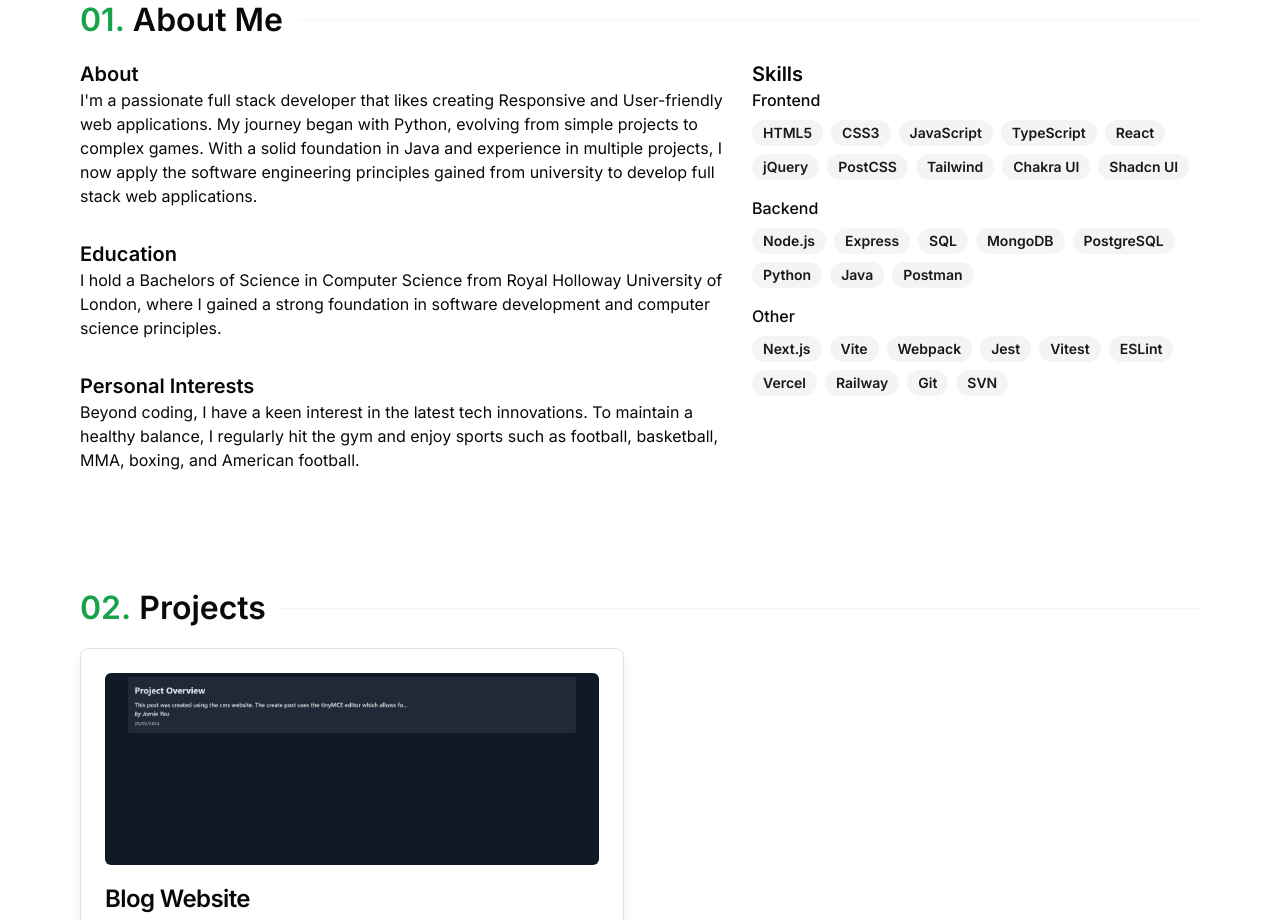
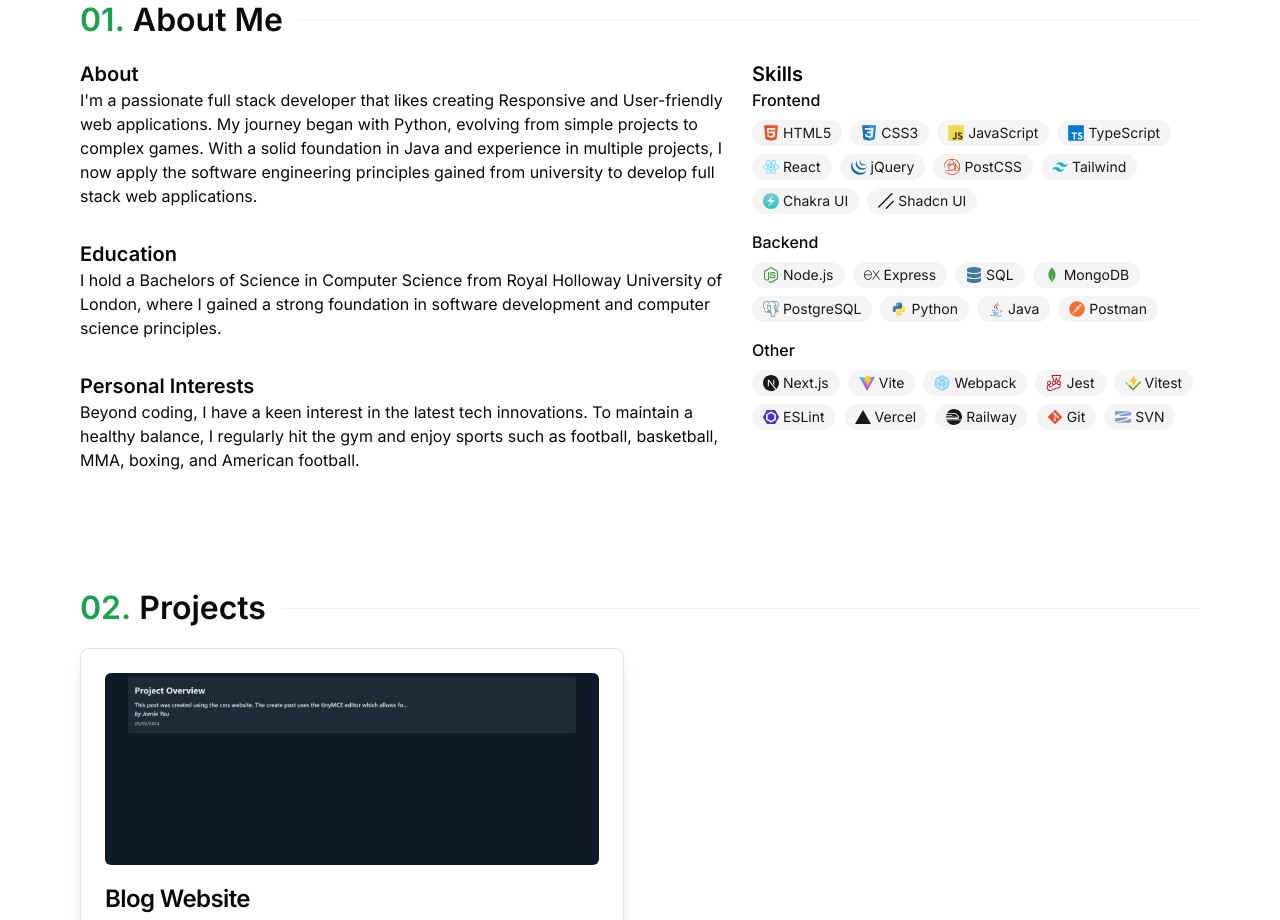
Before and after one commit to JamieYau/portfolio-v2, a Next.js app: page / in a window 1280 px wide. Shown: the part 900-1820 px from the top of the page. Built offline with nearby package versions, Linux system fonts and the light colour scheme; no server answers.

Commit message:
Add icons back to skills

```diff
--- a/components/sections/About.tsx
+++ b/components/sections/About.tsx
@@ -49,8 +49,12 @@ export default function About() {
                       <Badge
                         key={skill.label}
                         variant={"secondary"}
-                        className="text-sm"
+                        className="gap-1 text-sm font-normal"
                       >
+                        <skill.icon
+                          className="h-4 w-4"
+                          style={{ fill: skill.color }}
+                        />
                         {skill.label}
                       </Badge>
                     ))}
```
